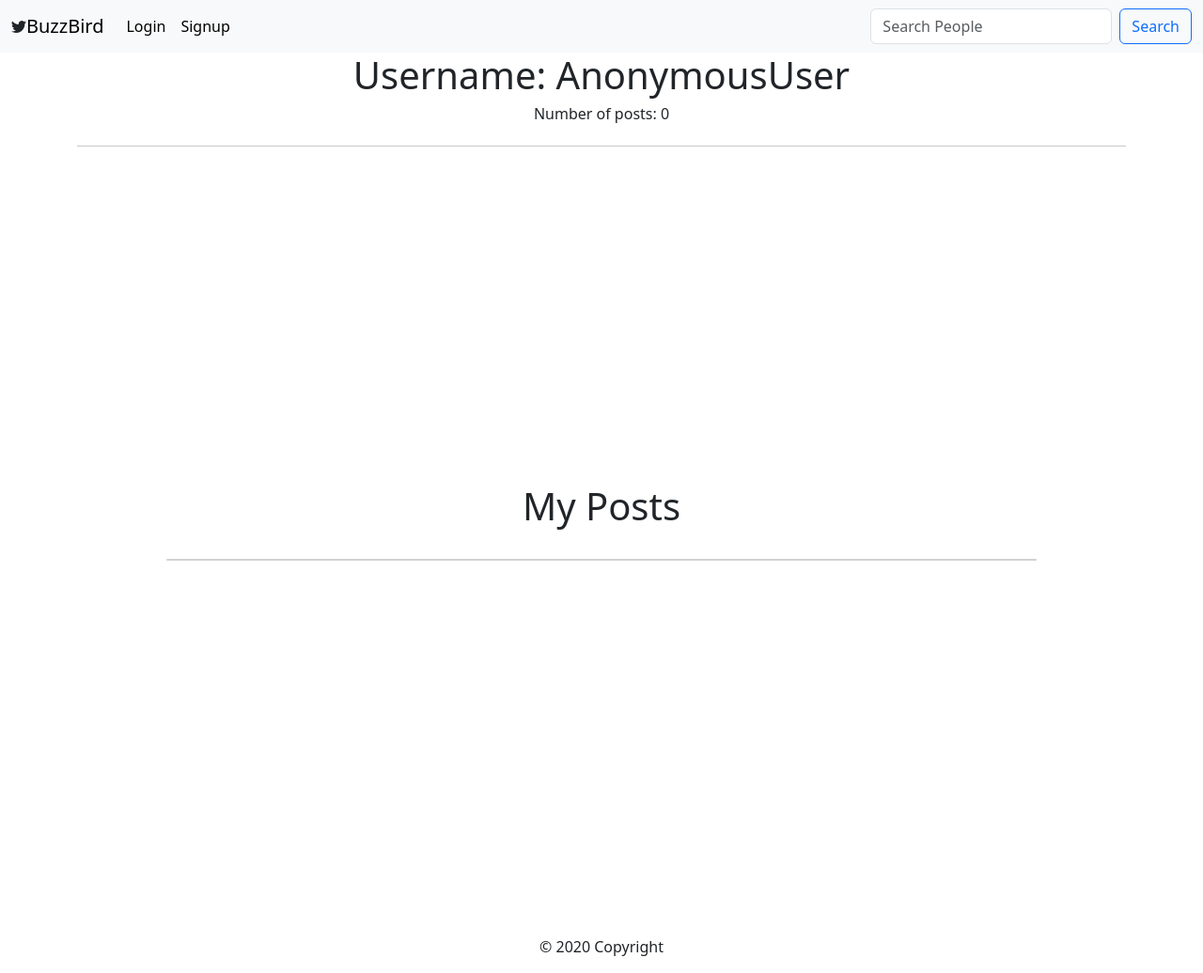
After one commit to Nareshganesan10/BuzzBird, a Django app: page /BuzzBird/search/ in a window 1280 px wide. The commit adds this page. Shown: the whole page at 94% size. Run offline with Django 4.2, Linux system fonts and the light colour scheme; data comes from the database, SQL or seed files in the repository.

Commit message:
user profile is done, Working on follow and Unfollow features

```diff
--- a/BuzzBird/serializers.py
+++ b/BuzzBird/serializers.py
@@ -4,4 +4,4 @@ from BuzzBird import models
 class PostSerializers():
     class Meta:
         model = models.PostModel
-        fields = ['time_posted, body', 'username']
+        fields = ['time_posted, body', 'username', 'post_id']
--- /dev/null
+++ b/BuzzBird/templates/authenticate/profile.html
@@ -0,0 +1,29 @@
+{% extends 'base.html' %}
+
+{% block content %}
+<div class="container" style="text-align: center;">
+<h1>Username: {{username}}</h1>
+<h6>Number of posts: {{number_of_posts}}</h6>
+</div>
+<hr class="my-4">
+<section class="vh-100" style="background-color: white;">
+    <div class="row d-flex justify-content-center align-items-center h-100">
+      <div class="col col-xl-10">
+        <h1 style="text-align: center;">My Posts</h1></br>
+        <div class="card mb-5" style="border-radius: 15px;">
+          {% for post in posts %}
+          <div class="card-body p-4">
+            <h3 class="mb-3">{{post.body}}</h3>
+            <h6 class="mb-3">{{post.time_posted}}</h6>
+            <div class="d-flex justify-content-start align-items-center">
+              <p class="mb-0 text-uppercase"><i class="fas fa-cog me-2"></i> <span
+                  class="text-muted small">Delete Post</span></p>
+            </div>
+            <hr class="my-4">
+          </div>
+          {% endfor %}
+      </div>
+    </div>
+  </div>
+</section>
+{% endblock content %}
--- a/BuzzBird/urls.py
+++ b/BuzzBird/urls.py
@@ -6,4 +6,6 @@ urlpatterns = [
     path("signin/", view=views.signin, name="signin"),
     path("signup/", view=views.signup, name="signup"),
     path("signout/", view=views.signout, name="signout"),
+    path("search/", view=views.search, name="search"),
+    path("delete_post/<str:username>", view=views.delete_post, name="delete_post"),
 ]
--- a/BuzzBird/views.py
+++ b/BuzzBird/views.py
@@ -16,12 +16,10 @@ from django.utils import timezone
 def home(request):
     posts = PostModel.objects.all().order_by('-time_posted')
     form = PostForm()
-
     if request.method == 'GET':
         form = PostForm(request.GET)
 
     elif request.method != 'POST':
-        print("yes")
         return render(request, "authenticate/home.html", {
             "posts": posts,
         })
@@ -93,10 +91,32 @@ def signup(request):
     return render(request, "authenticate/signup.html", {})
 
 
-
 @api_view(['GET', 'POST', 'PUT', 'DELETE'])
 @ensure_csrf_cookie
 def signout(request):
     logout(request)
     messages.success(request,"Logged out")
     return redirect('signin')
+
+
+@api_view(['GET', 'POST', 'PUT', 'DELETE'])
+@ensure_csrf_cookie
+def search(request):
+    if request.method == 'POST':
+        searched_username =  request.POST.get('username')
+    elif request.method == 'GET':
+        searched_username = request.user
+    posts = PostModel.objects.filter(username__username=searched_username).values().order_by('-time_posted')
+    number_of_posts = len(posts)
+    return render(request, "authenticate/profile.html", {
+        'posts': posts,
+        'number_of_posts': number_of_posts,
+        'username': searched_username
+    })
+
+
+
+@api_view(['GET', 'POST', 'PUT', 'DELETE'])
+@ensure_csrf_cookie
+def delete_post(request):
+    pass
--- a/templates/base.html
+++ b/templates/base.html
@@ -23,6 +23,10 @@
               <li class="nav-item">
                 <a class="nav-link active" aria-current="page" href="{% url 'signout' %}">Logout</a>
               </li>
+             <li class="nav-item">
+                <a class="nav-link active" aria-current="page" name="username" href='{% url 'search' %}'>My Profile</a>
+              </li>
+              </form>
             </ul>
             {% else %}
             <ul class="navbar-nav me-auto mb-2 mb-lg-0">
@@ -34,8 +38,9 @@
               </li>
             </ul>
             {% endif %}
-            <form class="d-flex" role="search">
-              <input class="form-control me-2" type="search" placeholder="Search People" aria-label="Search">
+            <form class="d-flex" role="search" method='POST' action="{% url 'search' %}">
+              {% csrf_token %}
+              <input class="form-control me-2" type="search" placeholder="Search People" aria-label="Search" name="username">
               <button class="btn btn-outline-primary" type="submit">Search</button>
             </form>
           </div>
@@ -46,3 +51,8 @@
 {% block content %}
 {% endblock content %}
 </div>
+<footer class="bg-light text-center text-lg-start">
+  <div class="text-center p-3" style="background-color: white;">
+    © 2020 Copyright
+  </div>
+</footer>
```
Also changed, not shown: BuzzBird/models.py (+11 -1 lines), BuzzBird/migrations/0001_initial.py, BuzzBird/migrations/0002_alter_postmodel_username.py (added), db.sqlite3.
